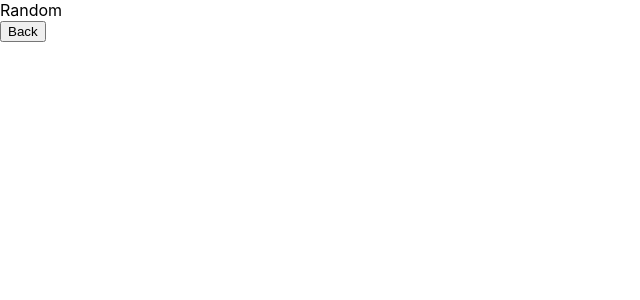
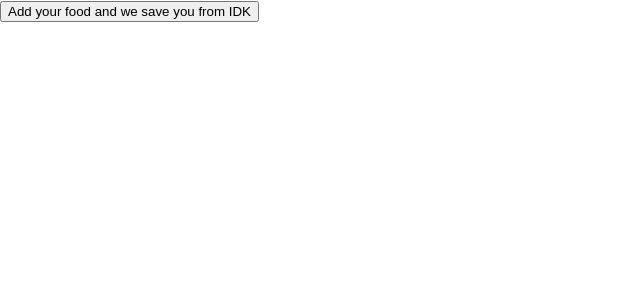
Before and after one commit to sandorbiba/randoMEat-redux-localStorage, a React (Create React App) app: page /random in a window 1280 px wide. Shown: the top 300 px of the page, without its empty margins (0-640 px from the left). Built offline with nearby package versions, Linux system fonts and the light colour scheme.

Commit message:
add RandomFood

```diff
--- a/src/App.js
+++ b/src/App.js
@@ -2,7 +2,7 @@ import React from "react";
 import { BrowserRouter as Router, Switch, Route } from "react-router-dom";
 
 import { Home } from "./pages/Home";
-import { Random } from "./pages/Random";
+import RandomFood from "./pages/Random";
 import { FoodControll } from "./pages/FoodControll";
 import EditFood from "./components/EditFood";
 
@@ -12,7 +12,7 @@ function App() {
   return (
     <Router>
       <Switch>
-        <Route path="/random" component={Random} />
+        <Route path="/random" component={RandomFood} />
         <Route path="/foods" component={FoodControll} />
         <Route path="/:id/edit" component={EditFood} />
         <Route exact path="/" component={Home} />
--- a/src/components/EditFood.js
+++ b/src/components/EditFood.js
@@ -22,8 +22,6 @@ const EditFood = ({ editFoodById, foodStore, match, history }) => {
       [e.target.name]: e.target.value,
     });
   };
-
-  console.log({ food });
 
   return (
     <div>
--- a/src/pages/FoodControll.js
+++ b/src/pages/FoodControll.js
@@ -1,6 +1,5 @@
 import React from "react";
 import { Link } from "react-router-dom";
-
 import AddFood from "../components/AddFood";
 import FoodList from "../components/FoodList";
 
--- a/src/pages/Random.js
+++ b/src/pages/Random.js
@@ -1,13 +1,44 @@
-import React from "react";
+import React, { useEffect, useState } from "react";
 import { Link } from "react-router-dom";
+import { connect } from "react-redux";
+import { getFoods } from "../ducks/foodsDuck";
 
-export const Random = () => {
+const RandomFood = ({ foodStore, getFoods, history }) => {
+  const random = foodStore[Math.floor(Math.random() * foodStore.length)];
+
+  const [randomFood, setRandomFood] = useState(random);
+
+  useEffect(() => {
+    if (foodStore.length === 0) {
+      getFoods();
+    }
+  }, [foodStore.length, getFoods]);
+
+  const resetRandom = () => {
+    setRandomFood("");
+    history.push("/");
+  };
+
   return (
     <div>
-      <div>Random</div>
-      <Link to="/">
-        <button>Back</button>
-      </Link>
+      {randomFood ? (
+        <div>
+          <h2>No more IDK</h2>
+          <h3>This is your Food</h3>
+          <p> {randomFood.foodName} </p>
+          <p> {randomFood.foodDetails} </p>
+          <button onClick={() => resetRandom()}>Back</button>
+        </div>
+      ) : (
+        <Link to="/foods">
+          <button>Add your food and we save you from IDK</button>
+        </Link>
+      )}
     </div>
   );
 };
+
+const mapStateToProps = ({ foodStore }) => ({ foodStore });
+const mapDispatchToProps = { getFoods };
+
+export default connect(mapStateToProps, mapDispatchToProps)(RandomFood);
```
